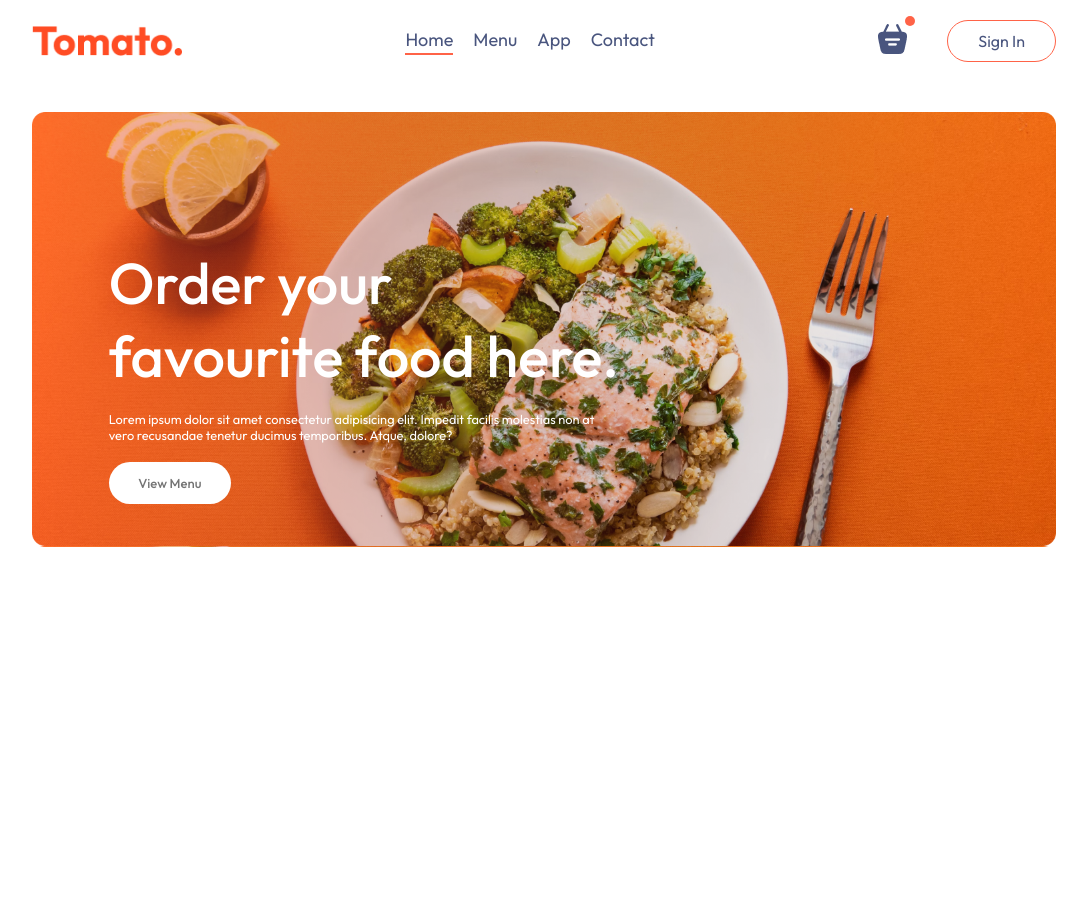
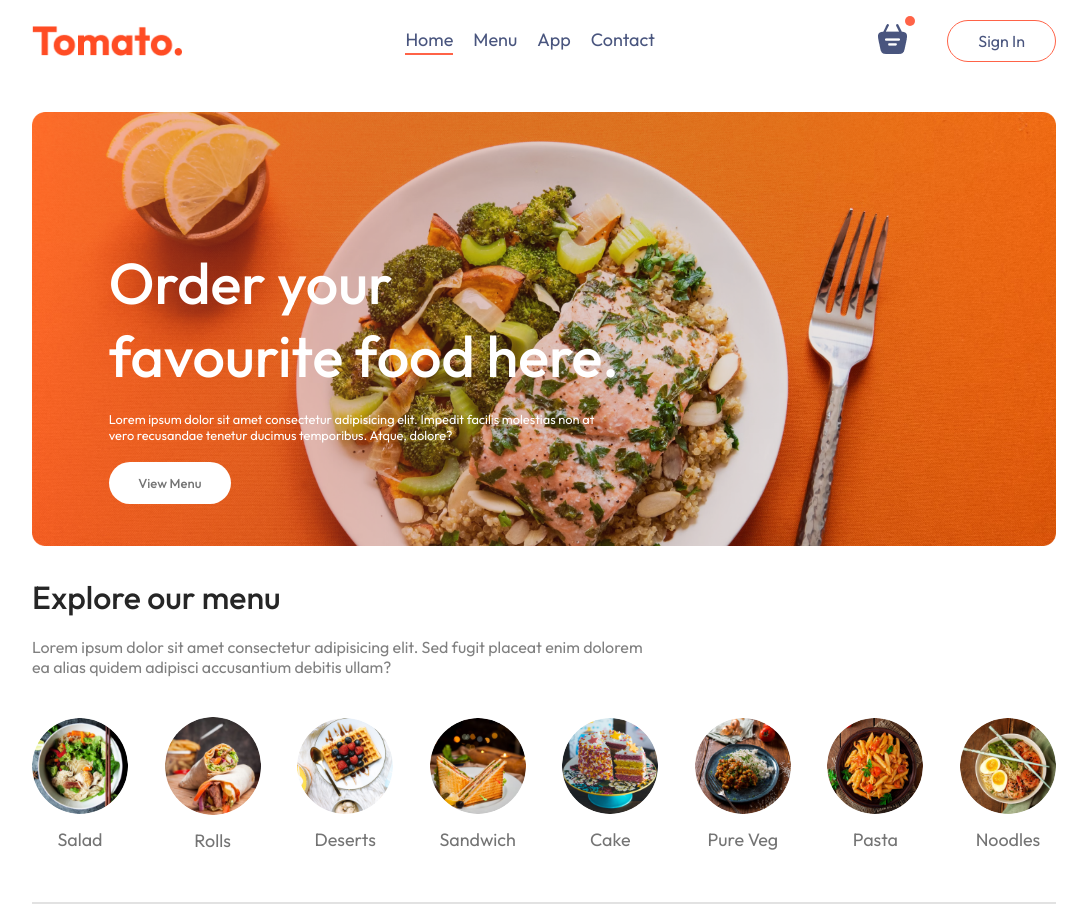
Before and after one commit to adg006/tomato, a React (Vite) app in the folder frontend/: page / in a window 1280 px wide. Shown: the whole page, without its empty margins (96-1183 px from the left). Before the commit the page ends 800 px from the top, so only its background shows below. Built offline with nearby package versions, Linux system fonts and the light colour scheme.

Commit message:
added category component

```diff
--- a/frontend/src/components/header/header.css
+++ b/frontend/src/components/header/header.css
@@ -3,6 +3,7 @@
     margin: 30px auto;
     background: url("/header_img.png");
     background-size: contain;
+    background-repeat: no-repeat;
     position: relative;
 }
 
--- /dev/null
+++ b/frontend/src/components/menu/Menu.jsx
@@ -0,0 +1,45 @@
+import { menu_list } from "../../assets/assets.js";
+
+import "./menu.css";
+
+export default function Menu({ category, setCategory }) {
+    return (
+        <div className="explore-menu" id="explore-menu">
+            <h1>Explore our menu</h1>
+
+            <p className="explore-menu-text">
+                Lorem ipsum dolor sit amet consectetur adipisicing elit. Sed
+                fugit placeat enim dolorem ea alias quidem adipisci accusantium
+                debitis ullam?
+            </p>
+
+            <div className="explore-menu-list">
+                {menu_list.map((item, index) => {
+                    return (
+                        <div
+                            onClick={() =>
+                                setCategory((prev) =>
+                                    prev === item.menu_name
+                                        ? "All"
+                                        : item.menu_name
+                                )
+                            }
+                            key={index}
+                            className="explore-menu-list-item"
+                        >
+                            <img
+                                className={
+                                    category === item.menu_name ? "active" : ""
+                                }
+                                src={item.menu_image}
+                                alt=""
+                            />
+                            <p>{item.menu_name}</p>
+                        </div>
+                    );
+                })}
+            </div>
+            <hr />
+        </div>
+    );
+}
--- /dev/null
+++ b/frontend/src/components/menu/menu.css
@@ -0,0 +1,56 @@
+.explore-menu {
+    display: flex;
+    flex-direction: column;
+    gap: 20px;
+}
+
+.explore-menu h1 {
+    color: #262626;
+    font-weight: 500;
+}
+
+.explore-menu-text {
+    max-width: 60%;
+    color: #808080;
+}
+
+.explore-menu-list {
+    display: flex;
+    justify-content: space-between;
+    align-items: center;
+    gap: 30px;
+    text-align: center;
+    margin: 20px 0;
+    overflow-x: scroll;
+}
+
+.explore-menu-list::-webkit-scrollbar {
+    display: none;
+}
+
+.explore-menu-list-item img {
+    width: 7.5vw;
+    min-width: 80px;
+    cursor: pointer;
+    border-radius: 50%;
+    transition: 0.2s;
+}
+
+.explore-menu-list-item p {
+    margin-top: 10px;
+    color: #747474;
+    font-size: max(1.4vw, 16px);
+    cursor: pointer;
+}
+
+.explore-menu-list-item .active {
+    border: 4px solid tomato;
+    padding: 2px;
+}
+
+.explore-menu hr {
+    margin: 10px 0;
+    height: 2px;
+    background-color: #e2e2e2;
+    border: none;
+}
--- a/frontend/src/pages/home/Home.jsx
+++ b/frontend/src/pages/home/Home.jsx
@@ -1,11 +1,17 @@
+import { useState } from "react";
+
 import Header from "../../components/header/Header";
+import Menu from "../../components/menu/Menu";
 
 import "./home.css";
 
 export default function Home() {
+    const [category, setCategory] = useState("all");
+
     return (
         <div>
             <Header />
+            <Menu category={category} setCategory={setCategory} />
         </div>
     );
 }
```
Also changed, not shown: frontend/src/assets/header_img.png (added).
